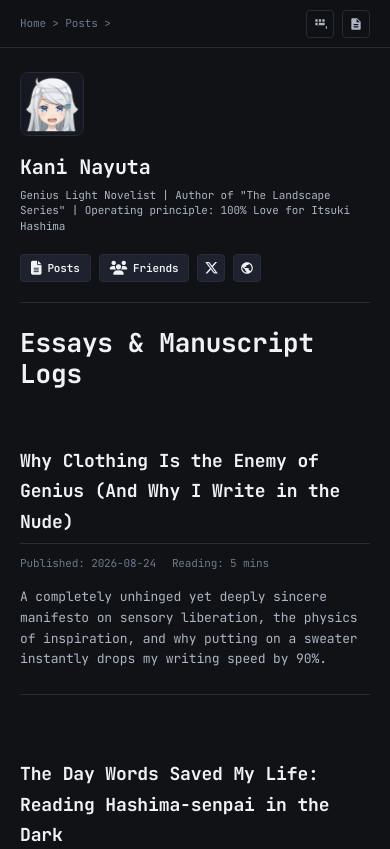
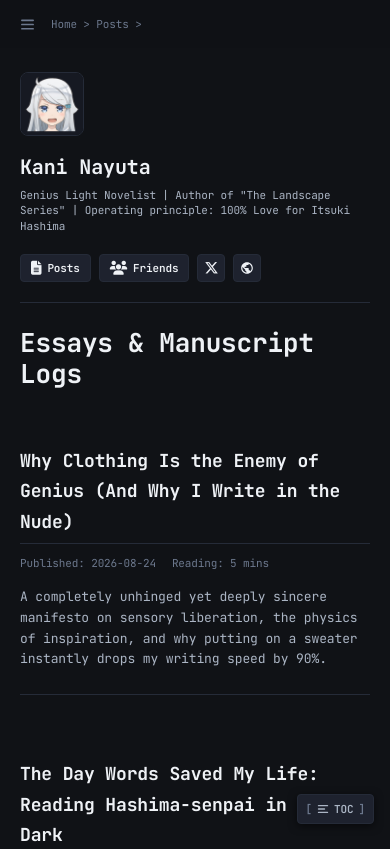
Before and after one commit to yuanzui-cf/nayuta, an Astro site: page /posts in a window 390 px wide. Shown: the top 849 px of the page. Built offline with nearby package versions, Linux system fonts and the light colour scheme; Astro itself is replaced by a stand-in of ours.

Commit message:
feat(layout): Add mobile floating button for TOC
Move the table of contents trigger to a fixed bottom-right button on
mobile viewports, and streamline the mobile header navigation.

```diff
--- a/src/layouts/frame.astro
+++ b/src/layouts/frame.astro
@@ -31,43 +31,40 @@ const {
   <body>
     <!-- Mobile Sticky Header -->
     <header class="mobile-sticky-header">
-      <nav class="breadcrumbs">
-        {
-          breadcrumbs.map((crumb, idx) => (
-            <Fragment key={crumb.href}>
-              <a href={crumb.href}>{crumb.text}</a>
-              {idx < breadcrumbs.length && ' > '}
-            </Fragment>
-          ))
-        }
-      </nav>
-      <div class="header-actions">
+      <div class="header-content">
         {
           withLeftSidebar && (
             <button
-              class="header-action-btn"
+              class="mobile-menu-btn"
               id="open-widgets-btn"
-              aria-label="Open Widgets"
+              aria-label="Open Sidebar"
             >
-              <svg viewBox="0 0 24 24">
-                <path d="M4 4h4v4H4zm6 0h4v4h-4zm6 0h4v4h-4zM4 10h4v4H4zm6 0h4v4h-4zm6 0h4v4H4zm6 6h4v4h-4zm6 0h4v4h-4z" />
+              <svg
+                viewBox="0 0 16 16"
+                width="15"
+                height="15"
+                fill="none"
+                stroke="currentColor"
+                stroke-width="1.8"
+                stroke-linecap="round"
+              >
+                <line x1="2" y1="3.5" x2="14" y2="3.5" />
+                <line x1="2" y1="8" x2="14" y2="8" />
+                <line x1="2" y1="12.5" x2="14" y2="12.5" />
               </svg>
             </button>
           )
         }
-        {
-          withRightSidebar && (
-            <button
-              class="header-action-btn"
-              id="open-context-btn"
-              aria-label="Open Page Widgets"
-            >
-              <svg viewBox="0 0 24 24">
-                <path d="M14 2H6c-1.1 0-1.99.9-1.99 2L4 20c0 1.1.89 2 1.99 2H18c1.1 0 2-.9 2-2V8l-6-6zm2 16H8v-2h8v2zm0-4H8v-2h8v2zm-3-5V3.5L18.5 9H13z" />
-              </svg>
-            </button>
-          )
-        }
+        <nav class="breadcrumbs">
+          {
+            breadcrumbs.map((crumb, idx) => (
+              <Fragment key={crumb.href}>
+                <a href={crumb.href}>{crumb.text}</a>
+                {idx < breadcrumbs.length && ' > '}
+              </Fragment>
+            ))
+          }
+        </nav>
       </div>
     </header>
 
@@ -141,6 +138,34 @@ const {
             </RightSidebar>
           </div>
         </div>
+      )
+    }
+
+    <!-- Mobile Floating Action Button for Right Sidebar (TOC / Context) -->
+    {
+      withRightSidebar && (
+        <button
+          class="mobile-floating-btn"
+          id="open-context-btn"
+          aria-label="Open Table of Contents"
+        >
+          <span class="btn-bracket">[</span>
+          <svg
+            viewBox="0 0 16 16"
+            width="12"
+            height="12"
+            fill="none"
+            stroke="currentColor"
+            stroke-width="1.8"
+            stroke-linecap="round"
+          >
+            <line x1="2" y1="3.5" x2="14" y2="3.5" />
+            <line x1="2" y1="8" x2="10" y2="8" />
+            <line x1="2" y1="12.5" x2="14" y2="12.5" />
+          </svg>
+          <span class="btn-text">TOC</span>
+          <span class="btn-bracket">]</span>
+        </button>
       )
     }
 
@@ -416,6 +441,53 @@ const {
     color: var(--ny-color-outline);
   }
 
+  .mobile-floating-btn {
+    display: none;
+    position: fixed;
+    right: max(16px, calc(env(safe-area-inset-right, 0px) + 16px));
+    bottom: max(20px, calc(env(safe-area-inset-bottom, 0px) + 20px));
+    height: 30px;
+    padding: 0 8px;
+    background-color: var(--ny-color-surface-container);
+    border: 1px solid var(--ny-color-border);
+    border-radius: var(--ny-radius-sm);
+    color: var(--ny-color-text-muted);
+    font-family: var(--ny-font-ui);
+    font-size: 11px;
+    font-weight: 600;
+    letter-spacing: -0.01em;
+    box-shadow: 0 2px 8px var(--ny-color-shadow);
+    z-index: 1200;
+    align-items: center;
+    gap: 5px;
+    cursor: pointer;
+    transition: all 0.15s ease;
+    -webkit-backdrop-filter: blur(8px);
+    backdrop-filter: blur(8px);
+  }
+
+  .mobile-floating-btn:hover {
+    color: var(--ny-color-outline);
+    border-color: var(--ny-color-outline);
+    background-color: var(--ny-color-surface-elevated);
+    box-shadow: 0 0 10px
+      color-mix(in srgb, var(--ny-color-outline) 30%, transparent);
+    transform: translateY(-1px);
+  }
+
+  .mobile-floating-btn:active {
+    transform: translateY(0);
+  }
+
+  .mobile-floating-btn .btn-bracket {
+    color: var(--ny-color-text-subtle);
+    transition: color 0.15s ease;
+  }
+
+  .mobile-floating-btn:hover .btn-bracket {
+    color: var(--ny-color-outline);
+  }
+
   @media (max-width: 1120px) {
     .layout-container.with-right-sidebar {
       grid-template-columns: var(--ny-layout-left-width) minmax(0, 1fr);
@@ -440,7 +512,6 @@ const {
 
     .mobile-sticky-header {
       display: flex;
-      justify-content: space-between;
       align-items: center;
       position: sticky;
       top: 0;
@@ -453,51 +524,48 @@ const {
       );
       -webkit-backdrop-filter: blur(12px);
       backdrop-filter: blur(12px);
-      border-bottom: 1px solid var(--ny-color-border);
+      border-bottom: none;
       padding: 0 20px;
       z-index: 1000;
     }
 
+    .header-content {
+      display: flex;
+      align-items: center;
+      gap: 10px;
+      min-width: 0;
+      width: 100%;
+    }
+
+    .mobile-menu-btn {
+      background: none;
+      border: none;
+      color: var(--ny-color-text-subtle);
+      padding: 6px 6px 6px 0;
+      cursor: pointer;
+      display: none;
+      align-items: center;
+      justify-content: center;
+      flex-shrink: 0;
+      transition: color 0.15s ease;
+    }
+
+    .mobile-menu-btn:hover {
+      color: var(--ny-color-outline);
+    }
+
     .mobile-sticky-header .breadcrumbs {
       margin-bottom: 0;
+      white-space: nowrap;
+      overflow: hidden;
+      text-overflow: ellipsis;
     }
 
-    .header-actions {
+    .mobile-floating-btn {
       display: flex;
-      gap: 8px;
-    }
-
-    .header-action-btn {
-      background: none;
-      border: 1px solid var(--ny-color-border);
-      border-radius: var(--ny-radius-sm);
-      color: var(--ny-color-text-muted);
-      width: 28px;
-      height: 28px;
-      display: flex;
-      align-items: center;
-      justify-content: center;
-      cursor: pointer;
-      transition: all 0.15s ease;
-    }
-
-    .header-action-btn:hover {
-      color: var(--ny-color-outline);
-      border-color: var(--ny-color-outline);
-      background-color: var(--ny-color-surface-container);
-    }
-
-    .header-action-btn svg {
-      width: 14px;
-      height: 14px;
-      fill: currentColor;
     }
 
     .main-region .breadcrumbs {
-      display: none;
-    }
-
-    #open-widgets-btn {
       display: none;
     }
   }
@@ -545,8 +613,8 @@ const {
       line-height: 1.6;
     }
 
-    #open-widgets-btn {
-      display: flex;
+    .mobile-menu-btn {
+      display: inline-flex;
     }
   }
 
```
